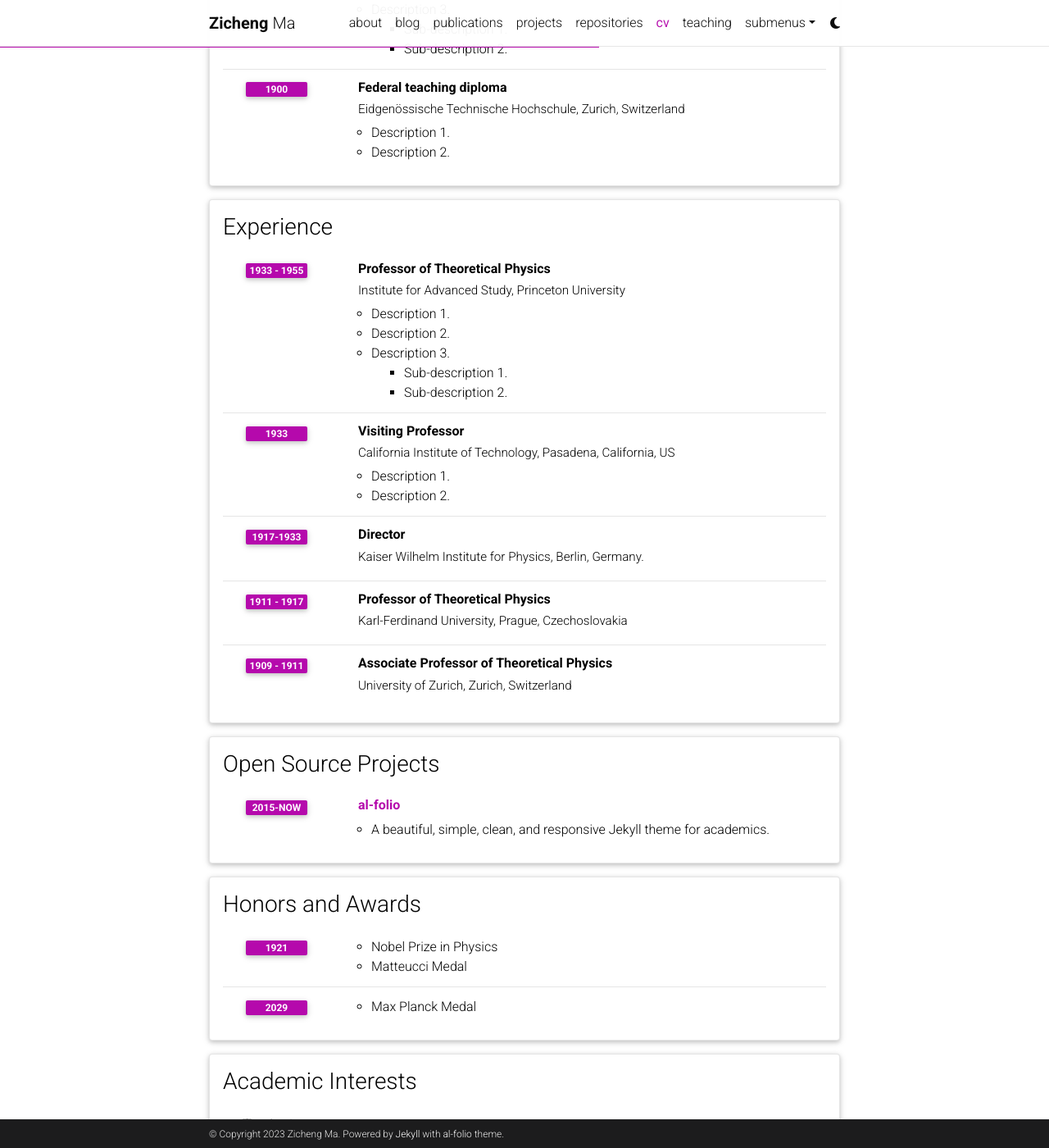
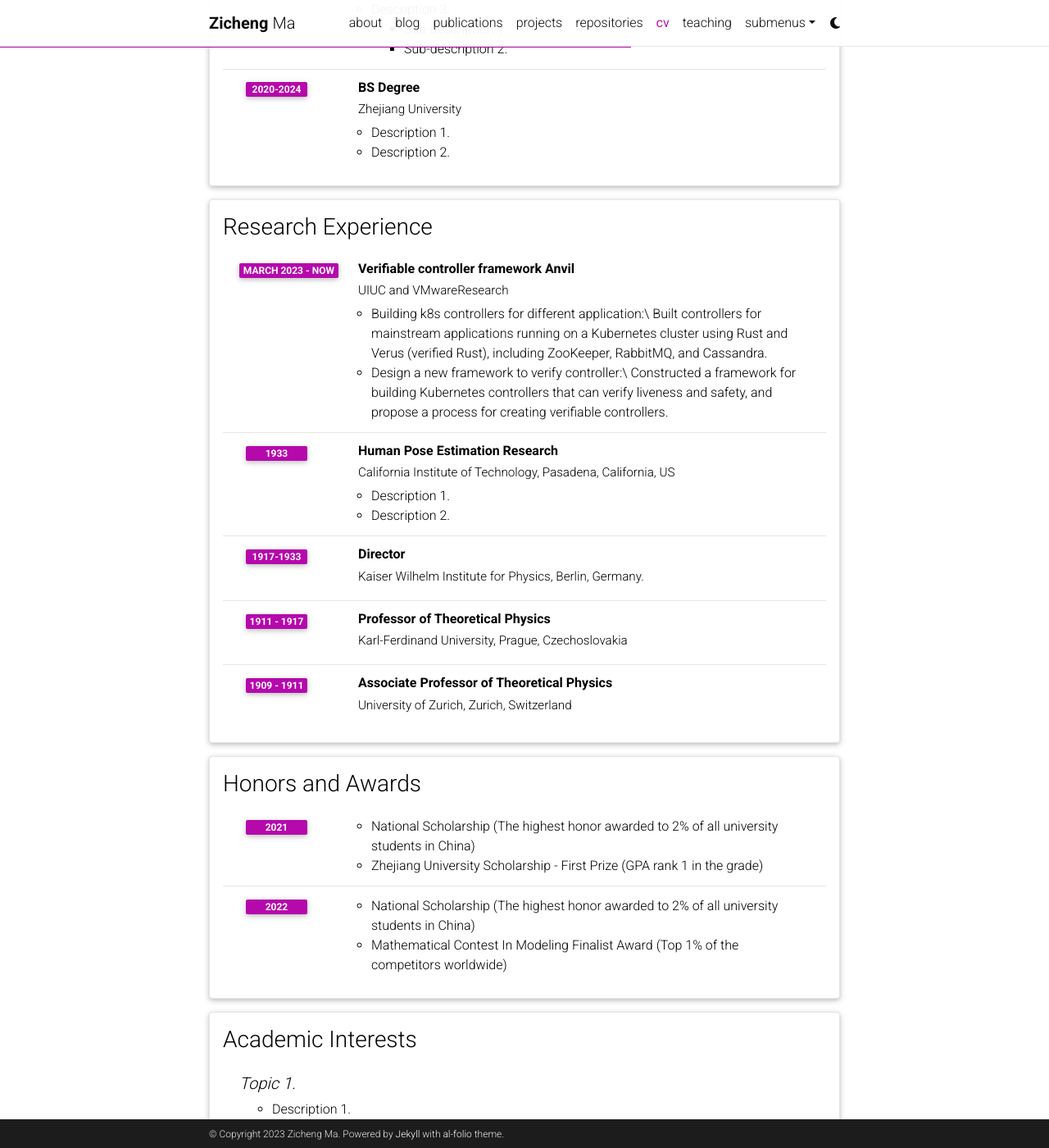
Before and after one commit to ZichengMa/ZichengMa.github.io, a Jekyll site: the page built from _pages/cv.md, in a window 1280 px wide and 1400 px high, scrolled down 569 px. Shown: the whole window at 82% size. Built offline with Jekyll 4.4.1, drawn with Linux system fonts in a browser that asks for light colours; comment, search, counter and statistics services are not loaded; a style sheet for code colours, icons or effects is not loaded; some of the changed text lies outside the part shown.

Commit message:
modify cv

```diff
--- a/_data/cv.yml
+++ b/_data/cv.yml
@@ -2,18 +2,18 @@
   type: map
   contents:
     - name: Full Name
-      value: Albert Einstein
+      value: Zicheng Ma
     - name: Date of Birth
-      value: 14th March 1879
+      value: 25th Feburary 2001
     - name: Languages
-      value: English, German
+      value: English, Chinese
 
 - title: Education
   type: time_table
   contents:
-    - title: PhD
-      institution: University of Zurich, Zurich, Switzerland
-      year: 1905
+    - title: BS Degree
+      institution: University of Illinois at Urbana-Champaign
+      year: 2020-2024
       description:
         - Description 1.
         - Description 2.
@@ -21,27 +21,28 @@
           contents:
             - Sub-description 1.
             - Sub-description 2.
-    - title: Federal teaching diploma
-      institution: Eidgenössische Technische Hochschule, Zurich, Switzerland
-      year: 1900
+    - title: BS Degree
+      institution: Zhejiang University
+      year: 2020-2024
       description:
         - Description 1.
         - Description 2.
 
-- title: Experience
+- title: Research Experience
   type: time_table
   contents:
-    - title: Professor of Theoretical Physics
-      institution: Institute for Advanced Study, Princeton University
-      year: 1933 - 1955
+    - title: Verifiable controller framework Anvil
+      supervisor: Prof. Tianyin Xu
+      institution: UIUC and VMwareResearch
+      year: March 2023 - Now
       description:
-        - Description 1.
-        - Description 2.
-        - title: Description 3.
-          contents:
-            - Sub-description 1.
-            - Sub-description 2.
-    - title: Visiting Professor
+        - Building k8s controllers for different application:\ Built controllers for mainstream applications running on a Kubernetes cluster using Rust and Verus (verified Rust), including ZooKeeper, RabbitMQ, and Cassandra.
+        - Design a new framework to verify controller:\ Constructed a framework for building Kubernetes controllers that can verify liveness and safety, and propose a process for creating verifiable controllers.
+        # - title: Description 3.
+        #   contents:
+        #     - Sub-description 1.
+        #     - Sub-description 2.
+    - title: Human Pose Estimation Research
       institution: California Institute of Technology, Pasadena, California, US
       year: 1933
       description:
@@ -61,23 +62,24 @@
       institution: University of Zurich, Zurich, Switzerland
       year: 1909 - 1911
 
-- title: Open Source Projects
-  type: time_table
-  contents:
-    - title: <a href="https://github.com/alshedivat/al-folio">al-folio</a>
-      year: 2015-now
-      description: A beautiful, simple, clean, and responsive Jekyll theme for academics.
+# - title: Open Source Projects
+#   type: time_table
+#   contents:
+#     - title: <a href="https://github.com/alshedivat/al-folio">al-folio</a>
+#       year: 2015-now
+#       description: A beautiful, simple, clean, and responsive Jekyll theme for academics.
 
 - title: Honors and Awards
   type: time_table
   contents:
-    - year: 1921
+    - year: 2021
       items:
-        - Nobel Prize in Physics
-        - Matteucci Medal
-    - year: 2029
+        - National Scholarship (The highest honor awarded to 2% of all university students in China)
+        - Zhejiang University Scholarship - First Prize (GPA rank 1 in the grade)
+    - year: 2022
       items:
-        - Max Planck Medal
+        - National Scholarship (The highest honor awarded to 2% of all university students in China)
+        - Mathematical Contest In Modeling Finalist Award (Top 1% of the competitors worldwide)
 
 - title: Academic Interests
   type: nested_list
--- a/_data/repositories.yml
+++ b/_data/repositories.yml
@@ -1,5 +1,4 @@
 github_users:
-  - ZichengMa
   - ZichengMa
 
 github_repos:
```
